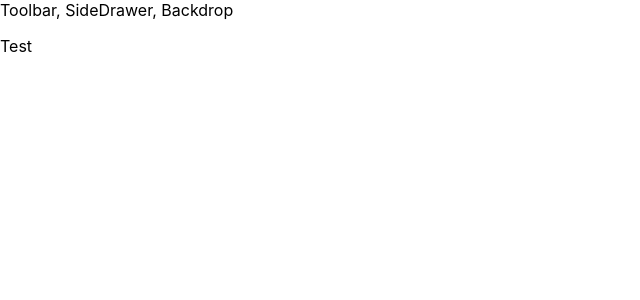
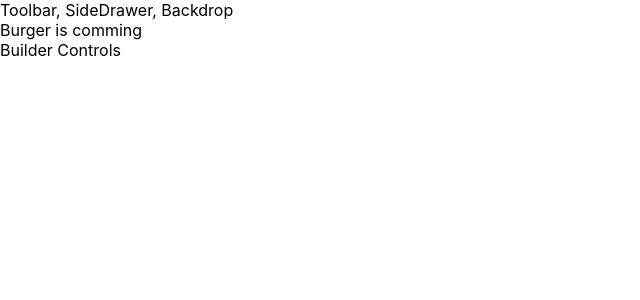
Before and after one commit to danilovIgor773/burger-builder, a React app: page / in a window 1280 px wide. Shown: the top 300 px of the page, without its empty margins (0-640 px from the left). Built offline with nearby package versions, Linux system fonts and the light colour scheme.

Commit message:
Added burger-builder container.

```diff
--- a/src/App.js
+++ b/src/App.js
@@ -1,6 +1,7 @@
 import React, {Component} from 'react';
 //import styles from './App.css';
 import Layout from './components/Layout/Layout';
+import BurgerBuilder from './containers/BurgerBuilder/BurgerBuilder';
 
 class App extends Component{
   constructor(props){
@@ -12,7 +13,7 @@ class App extends Component{
     return (
       <div>
         <Layout>
-          <p>Test</p>
+          <BurgerBuilder />
         </Layout>
       </div>
     );
--- /dev/null
+++ b/src/components/Layout/Layout.css
@@ -0,0 +1,3 @@
+.Content{
+    margin-top: 16px;
+}
--- a/src/components/Layout/Layout.js
+++ b/src/components/Layout/Layout.js
@@ -1,13 +1,13 @@
 import React from 'react';
-import Aux from '../../hoc/Aux'
-;
+import Aux from '../../hoc/Aux';
+import classes from '../Layout/Layout.css';
 
 const layout = (props) => (
     <Aux>
         <div>
             Toolbar, SideDrawer, Backdrop
         </div>
-        <main>
+        <main className={classes.Content}>
             {props.children}
         </main>
     </Aux>
--- /dev/null
+++ b/src/containers/BurgerBuilder/BurgerBuilder.js
@@ -0,0 +1,15 @@
+import React, {Component} from 'react';
+import Aux from '../../hoc/Aux';
+
+class BurgerBuilder extends Component{
+    render(){
+        return(
+            <Aux>
+                <div>Burger is comming</div>
+                <div>Builder Controls</div>
+            </Aux>
+        );
+    }
+}
+
+export default BurgerBuilder;
```
